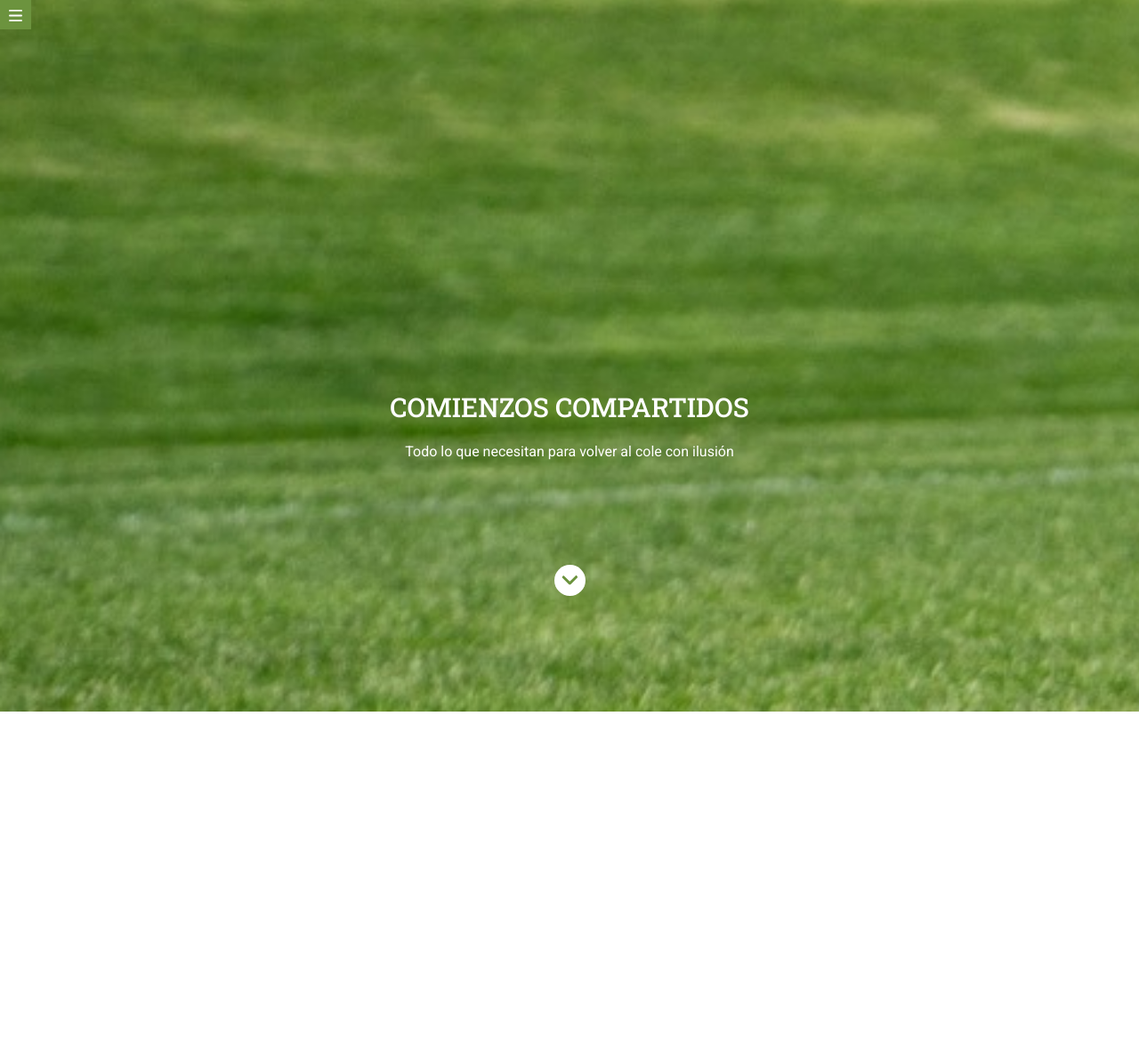
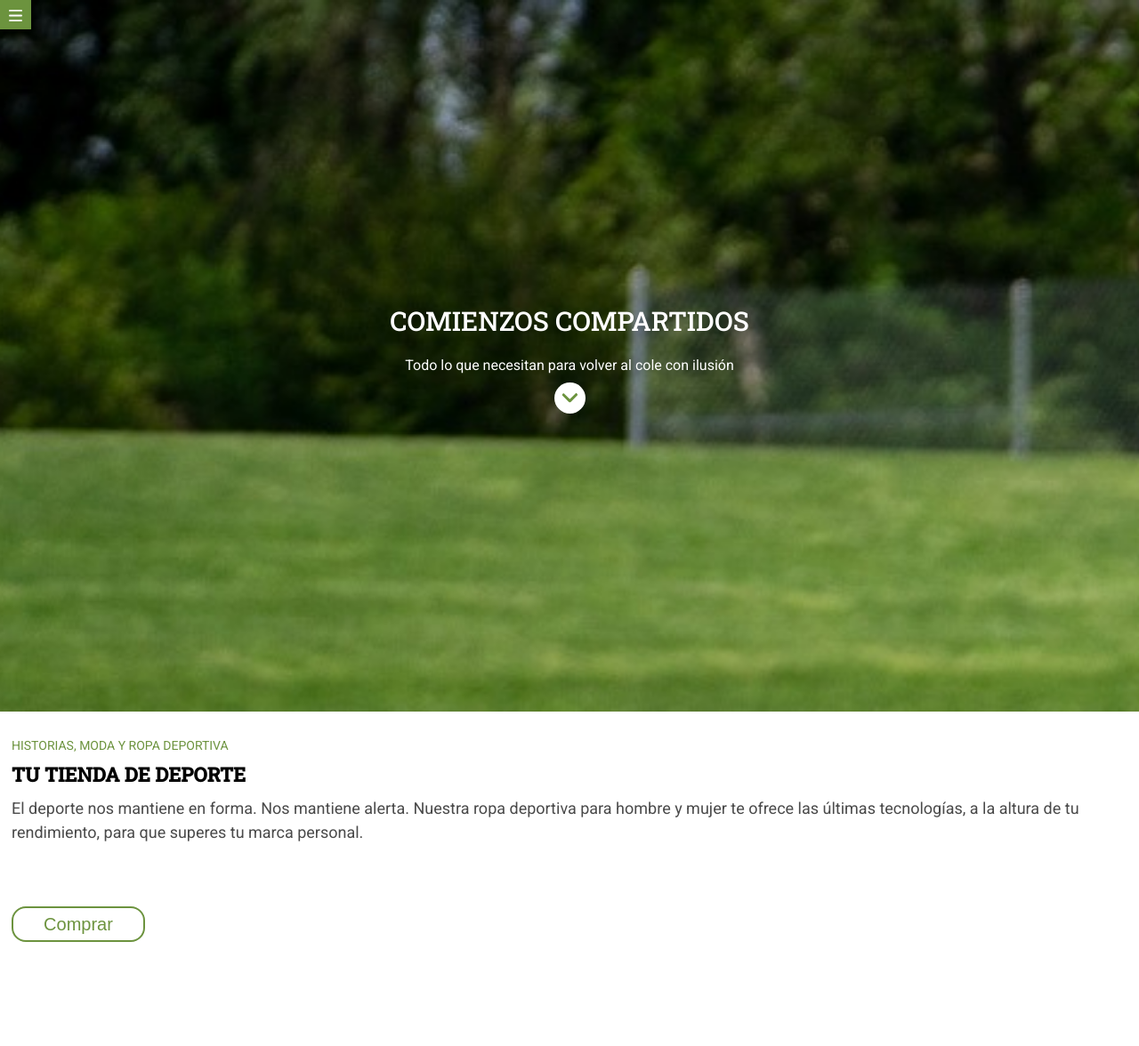
Before and after one commit to Adalab/modulo-1-evaluacion-final-psanz22, a website built with Vite: page src/index.html in a window 1280 px wide. Shown: the whole page at 89% size. Before the commit the page ends 800 px from the top, so only its background shows below. Built offline with nearby package versions, Linux system fonts and the light colour scheme.

Commit message:
Modifications header and section_1

```diff
--- a/src/index.html
+++ b/src/index.html
@@ -17,5 +17,6 @@
   <body>
   <load src="./partials/header.html"/>
   <load src="./partials/section_1.html"/>
+  <load src="./partials/section_2.html"/>
   </body>
 </html>
--- a/src/partials/section_1.html
+++ b/src/partials/section_1.html
@@ -1,5 +1,6 @@
 <section class="section_1">
-    <h1>COMIENZOS COMPARTIDOS</h1>
-    <p>Todo lo que necesitan para volver al cole con ilusión</p>
-    <img src="/images/ico-scroll-down.svg" alt="Icono scroll down">
+
+    <h1 class="section_1__h1">COMIENZOS COMPARTIDOS</h1>
+    <p class="section_1__p">Todo lo que necesitan para volver al cole con ilusión</p>
+    <img class="section_1__img" src="/images/ico-scroll-down.svg" alt="Icono scroll down">
 </section>
--- /dev/null
+++ b/src/partials/section_2.html
@@ -0,0 +1,6 @@
+<section class="section_2">
+    <span class="section_2__span">HISTORIAS, MODA Y ROPA DEPORTIVA</span>
+    <h2 class="section_2__h2">TU TIENDA DE DEPORTE</h2>
+    <p class="section_2__p">El deporte nos mantiene en forma. Nos mantiene alerta. Nuestra ropa deportiva para hombre y mujer te ofrece las últimas tecnologías, a la altura de tu rendimiento, para que superes tu marca personal.</p>
+    <button class="section_2__button"><a href="https://adalab.es/" target="_blank">Comprar</a></button>
+</section>
--- a/src/scss/core/_reset.scss
+++ b/src/scss/core/_reset.scss
@@ -2,4 +2,6 @@
   box-sizing: border-box;
   margin: 0;
   padding: 0;
+  text-decoration: none;
+  list-style: none;
 }
--- a/src/scss/core/_variables.scss
+++ b/src/scss/core/_variables.scss
@@ -1,3 +1,7 @@
 // fonts
 $font-text: 'Roboto', sans-serif;
 $font-title: 'Roboto Slab', serif;
+
+// color
+$color-main: #6c933e;
+$color-text: #4a4a4a;
--- a/src/scss/layout/_header.scss
+++ b/src/scss/layout/_header.scss
@@ -1,5 +1,5 @@
 header{
-  background-color: #6c933e;
+  background-color: $color-main;
   position: fixed;
   width: 35px;
   padding: 10px 15px 5px 10px;
--- a/src/scss/layout/_section_1.scss
+++ b/src/scss/layout/_section_1.scss
@@ -1,37 +1,41 @@
 .section_1 {
+
     background: url(/images/cover.jpeg);
     width: 100%;
     height: 100vh;
-    padding-top: 150px;
+    // padding-top: 250px;
+    // padding-bottom: 150px;
     background-size: 270%;
     background-repeat: no-repeat;
-    background-position: -500px;
-    min-width: 366px;
+    background-position: -450px 0;
+    min-width: 320px;
     display:flex;
     flex-direction: column;
     justify-content: center;
     align-items: center;
     text-align: center;
-    h1 {
+
+    &__h1 {
         color: white;
         font-size: 30px;
         font-family: $font-title;
         font-weight: 500;
         line-height: 50px;
     }
-    p{
+    &__p{
         color: white;
         padding: 15px 65px 0 65px;
         font-family: $font-text;
+        margin-bottom: 10px;
     }
-    img {
+    &__img {
         width: 35px;
         height: 35px;
         border-radius: 50%;
         background-color: white;
         padding: 8px;
-        position: fixed;
-        bottom: 130px;
+        position: sticky;
+
 
 
 
--- /dev/null
+++ b/src/scss/layout/_section_2.scss
@@ -0,0 +1,43 @@
+.section_2 {
+    padding: 30px 17px 0 13px;
+    display: flex;
+    flex-direction: column;
+    width: 100%;
+    height: 376px;
+    min-width: 320px;
+    &__span {
+        color: $color-main;
+        padding-bottom: 10px;
+        font-family: $font-text;
+        font-size: 0.875rem;
+    }
+    &__h2 {
+        font-family: $font-title;
+        font-size: 1.375rem;
+        font-weight: 600;
+        padding-bottom: 10px;
+
+    }
+    &__p {
+        font-family: $font-text;
+        font-size: 1.125rem;
+        padding-bottom: 70px;
+        color: $color-text;
+        line-height: 1.5;
+
+    }
+    &__button {
+        width: 150px;
+        height: 40px;
+        background-color: white;
+        border: 2px solid $color-main;
+        border-radius: 1rem ;
+
+        a {
+            color: $color-main;
+            font-size: 1.25rem;
+            // padding: 10px 11.4px 10px 11.4px;
+        }
+
+    }
+}
--- a/src/scss/main.scss
+++ b/src/scss/main.scss
@@ -2,5 +2,6 @@
 @import 'core/reset';
 @import 'layout/header';
 @import 'layout/section_1';
+@import 'layout/section_2';
 
 // @import 'layout/footer';
```
